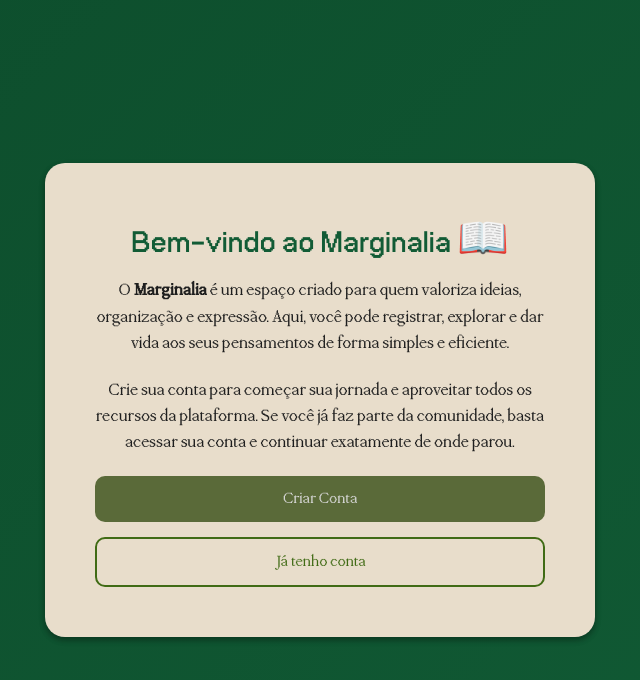
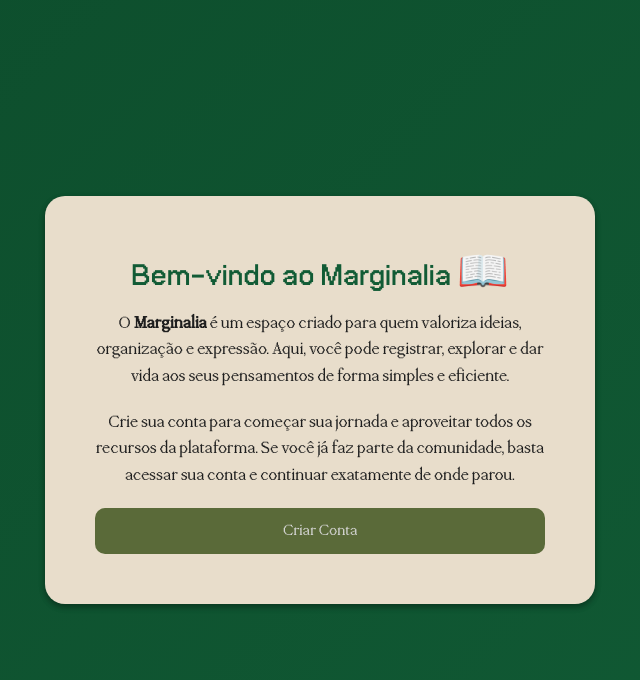
Before and after one commit to joaohrx/projetopsi-01, a Flask app: page / in a window 1280 px wide. Shown: the top 680 px of the page, without its empty margins (320-960 px from the left). Run offline with Flask 3, Linux system fonts and the light colour scheme.

Commit message:
removendo um botão

```diff
--- a/templates/index.html
+++ b/templates/index.html
@@ -32,9 +32,6 @@ Boas vindas
             Criar Conta
         </a>
 
-        <a href="{{'login'}}" class="btn btn-login">
-            Já tenho conta
-        </a>
     </div>
 
 
```
